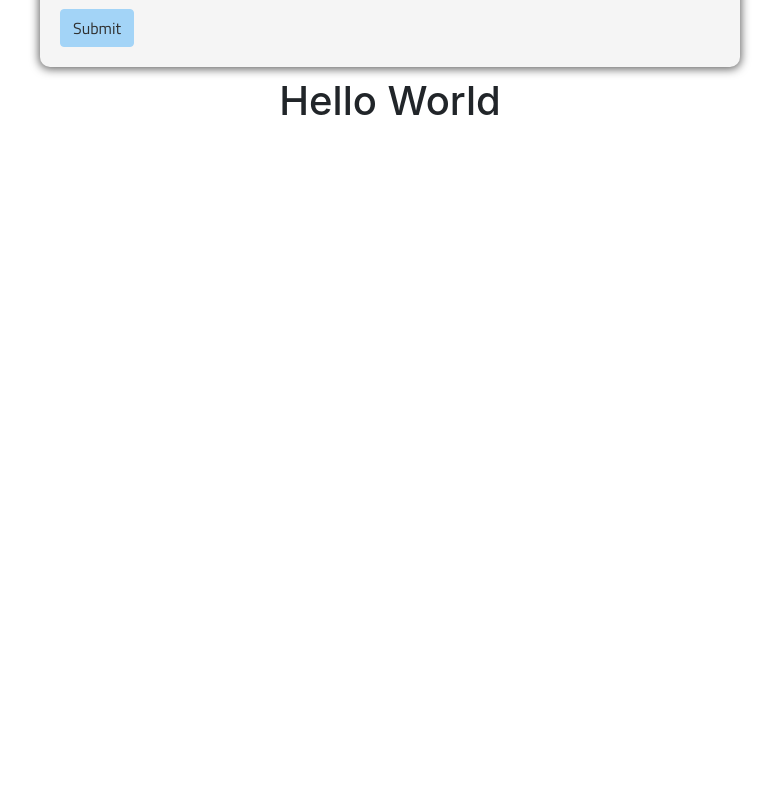
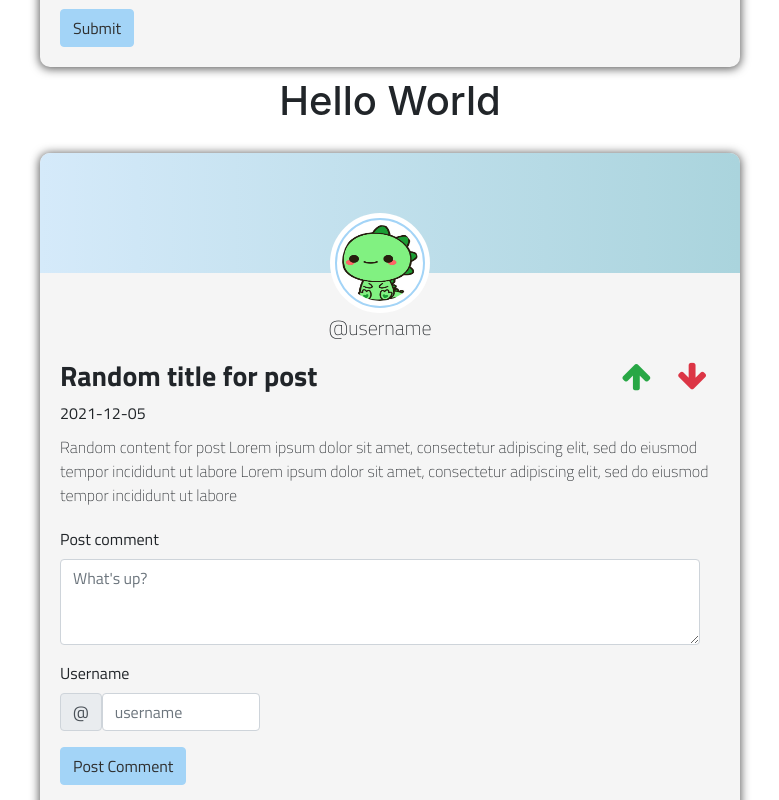
Before and after one commit to abdullahsalah96/cloud-social, a React (Create React App) app: page / in a window 1280 px wide. Shown: the part 480-1280 px from the top of the page, without its empty margins (250-1029 px from the left). Before the commit the page ends 800 px from the top, so only its background shows below. Built offline with nearby package versions, Linux system fonts and the light colour scheme.

Commit message:
Added dummy posts

```diff
--- a/src/App.js
+++ b/src/App.js
@@ -5,19 +5,20 @@
 import Post from "./Model/Post"
 
 function App() {
-  // let posts = [];
-  // var d = new Date();
-  // const date = d.toISOString().substring(0, 10);
-  // const dummyPost = new Post("username", "Random title for post", "Random content for post Lorem ipsum dolor sit amet, consectetur adipiscing elit, sed do eiusmod tempor incididunt ut labore Lorem ipsum dolor sit amet, consectetur adipiscing elit, sed do eiusmod tempor incididunt ut labore", date, [{username:"dummyusername", text: "I am commenting a dummy comment to see if it's working Lorem ipsum dolor sit amet, consectetur adipiscing elit, sed do eiusmod tempor"}])
-  // const dummyPost2 = new Post("username2", "Random blabla post", "Lorem ipsum dolor sit amet, consectetur adipiscing elit, sed do eiusmod tempor incididunt ut labore et dolore magna aliqua. Ut enim ad minim veniam, quis nostrud exercitation ullamco laboris nisi ut aliquip ex ea commodo consequat. Duis aute irure dolor in reprehenderit in voluptate velit esse cillum dolore eu fugiat nulla pariatur. Excepteur sint occaecat cupidatat non proident, sunt in culpa qui officia deserunt mollit anim id est laborum.", date, [])
-  // posts.push(dummyPost);
-  // posts.push(dummyPost2);
+  let posts = [];
+  var d = new Date();
+  const date = d.toISOString().substring(0, 10);
+  const dummyPost = new Post("username", "Random title for post", "Random content for post Lorem ipsum dolor sit amet, consectetur adipiscing elit, sed do eiusmod tempor incididunt ut labore Lorem ipsum dolor sit amet, consectetur adipiscing elit, sed do eiusmod tempor incididunt ut labore", date, [{username:"dummyusername", text: "I am commenting a dummy comment to see if it's working Lorem ipsum dolor sit amet, consectetur adipiscing elit, sed do eiusmod tempor"}])
+  const dummyPost2 = new Post("username2", "Random blabla post", "Lorem ipsum dolor sit amet, consectetur adipiscing elit, sed do eiusmod tempor incididunt ut labore et dolore magna aliqua. Ut enim ad minim veniam, quis nostrud exercitation ullamco laboris nisi ut aliquip ex ea commodo consequat. Duis aute irure dolor in reprehenderit in voluptate velit esse cillum dolore eu fugiat nulla pariatur. Excepteur sint occaecat cupidatat non proident, sunt in culpa qui officia deserunt mollit anim id est laborum.", date, [])
+  posts.push(dummyPost);
+  posts.push(dummyPost2);
   return (
     <div className="App">
       <NavigationBar></NavigationBar>
       <div className="views-container">
         <CreatePostCard></CreatePostCard>
         <h1>Hello World</h1>
+        <PostsCard posts = {posts}></PostsCard>
       </div>
     </div>
   );
```
